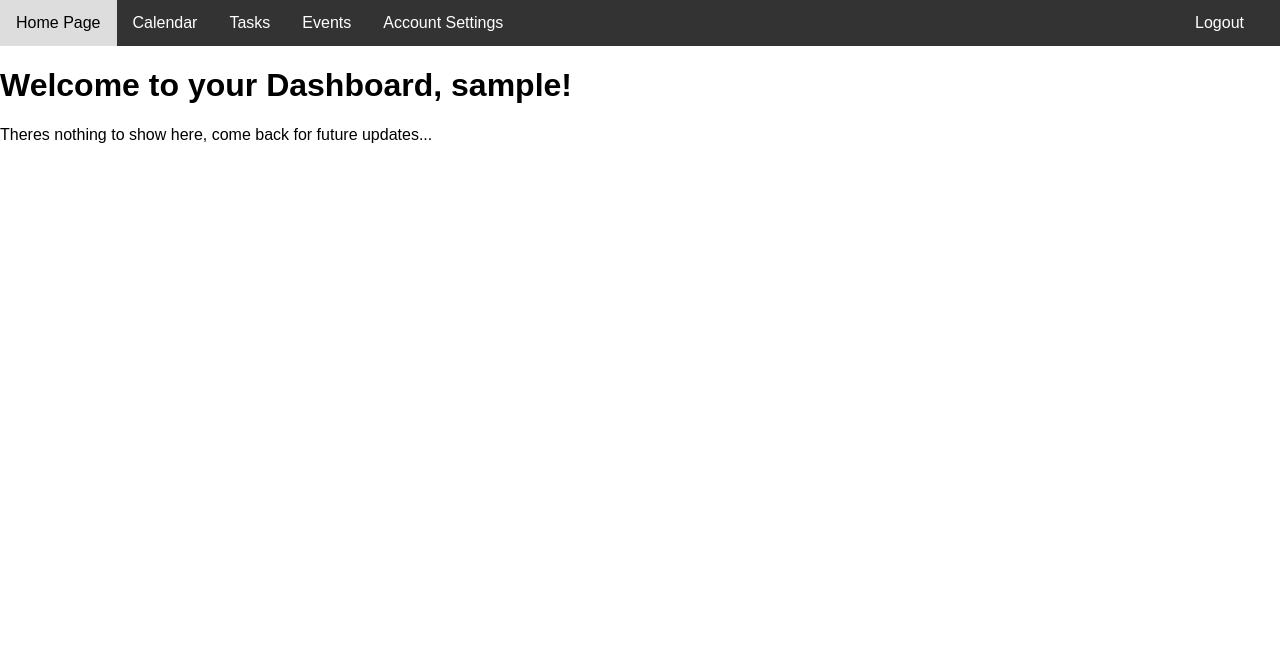
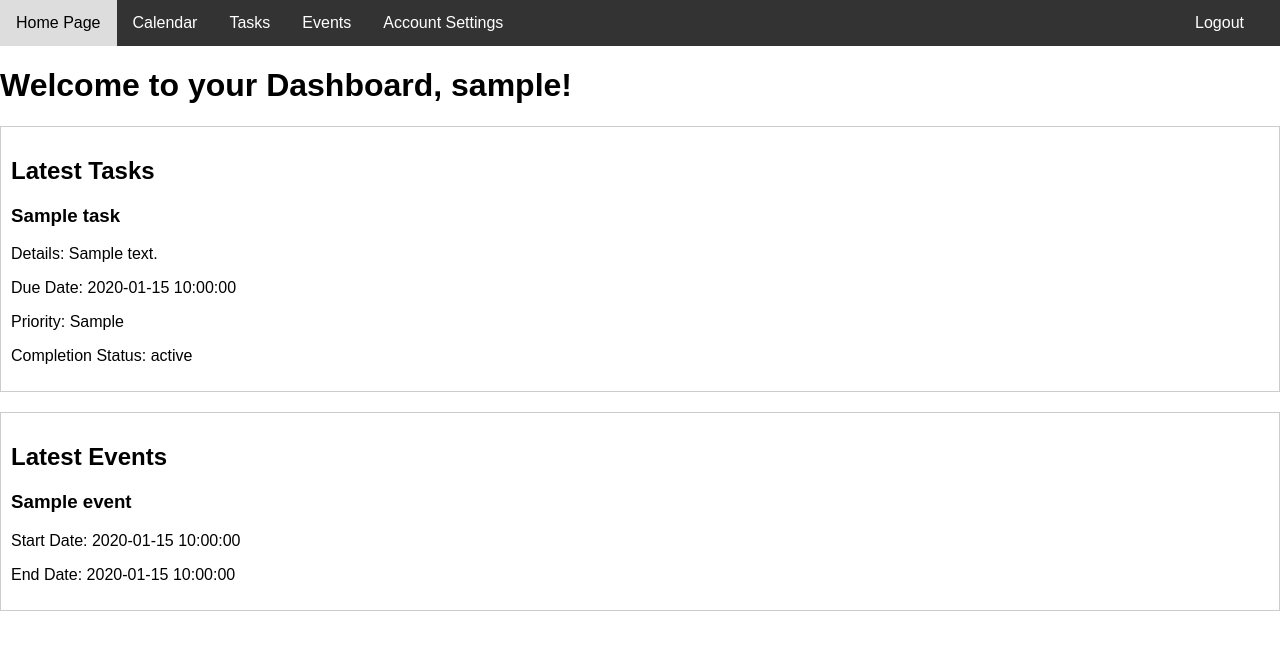
Before and after one commit to Lunarking030/taskmaster, a PHP site: page /dashboard.php in a window 1280 px wide. Shown: the top 650 px of the page. Run offline with PHP 8.4, Linux system fonts and the light colour scheme; the visitor is signed in with stand-in values (Sample User, id 1); tables that the repository leaves empty or names only in its code hold one stand-in row (values such as "Sample post").

Commit message:
home page fixed/ added new files
home page can now display tasks and events that were created in the database from their respective pages. added fetch events and tasks files to be used for javascript when displaying the information. still need to fix update and complete files for tasks.

```diff
--- a/create_event.php
+++ b/create_event.php
@@ -17,9 +17,9 @@ if ($conn->connect_error) {
 
 // Fetch data from the form
 if ($_SERVER["REQUEST_METHOD"] == "POST") {
-    $title = $_POST['event_title']; // Adjust the name according to your form
-    $start_date = $_POST['start_date']; // Adjust the name according to your form
-    $end_date = $_POST['end_date']; // Adjust the name according to your form
+    $title = $_POST['event_title'];
+    $start_date = $_POST['start_date'];
+    $end_date = $_POST['end_date'];
 
     // Prepare and execute the SQL INSERT statement
     $stmt = $conn->prepare("INSERT INTO events (title, start_date, end_date) VALUES (?, ?, ?)");
--- a/dashboard.php
+++ b/dashboard.php
@@ -1,8 +1,4 @@
 <?php
-
-// dashboard.php = dashboard or home page, written by John-Bryan Nicdao
-
-
 session_start();
 
 // Redirect to login if not logged in
@@ -11,9 +7,6 @@ if (!isset($_SESSION['username'])) {
     exit();
 }
 
-// Assume you have the user's name stored in $_SESSION['username']
-$userName = $_SESSION['username'];
-
 // Logout handling
 if (isset($_POST['logout'])) {
     session_unset(); // Unset all session variables
@@ -21,6 +14,8 @@ if (isset($_POST['logout'])) {
     header("Location: logout.php"); // Redirect to logout script
     exit();
 }
+
+
 ?>
 
 <!DOCTYPE html>
@@ -78,6 +73,12 @@ if (isset($_POST['logout'])) {
             background-color: #ddd;
             color: black;
         }
+
+        .container {
+            border: 1px solid #ccc;
+            padding: 10px;
+            margin-bottom: 20px;
+        }
     </style>
 </head>
 <body>
@@ -97,9 +98,77 @@ if (isset($_POST['logout'])) {
 </ul>
 
 <div class="content">
-    <h1>Welcome to your Dashboard, <span class="username"><?= $userName ?></span>!</h1>
-    <p>Theres nothing to show here, come back for future updates...</p>
+    <h1>Welcome to your Dashboard, <span class="username"><?= $_SESSION['username'] ?></span>!</h1>
+
+    <!-- Latest Tasks Container -->
+    <div class="container" id="latestTasksContainer">
+        <h2>Latest Tasks</h2>
+        <div id="tasksContent"></div>
+    </div>
+
+    <!-- Latest Events Container -->
+    <div class="container" id="latestEventsContainer">
+        <h2>Latest Events</h2>
+        <div id="eventsContent"></div>
+    </div>
+
+    <script>
+    // Function to fetch and display tasks
+    function fetchAndDisplayTasks() {
+        fetch('fetch_tasks.php')
+            .then(response => response.json())
+            .then(tasks => {
+                const tasksContent = document.getElementById('tasksContent');
+                if (tasks.length > 0) {
+                    tasks.forEach(task => {
+                        const taskDiv = document.createElement('div');
+                        taskDiv.classList.add('task');
+                        taskDiv.innerHTML = `
+                            <h3>${task.task_name}</h3>
+                            <p>Details: ${task.task_details}</p>
+                            <p>Due Date: ${task.due_date}</p>
+                            <p>Priority: ${task.priority}</p>
+                            <p>Completion Status: ${task.completion_status}</p>
+                        `;
+                        tasksContent.appendChild(taskDiv);
+                    });
+                } else {
+                    tasksContent.innerHTML = '<p>No tasks found.</p>';
+                }
+            })
+            .catch(error => console.error('Error fetching tasks:', error));
+    }
+
+    // Function to fetch and display events
+    function fetchAndDisplayEvents() {
+        fetch('fetch_events.php')
+            .then(response => response.json())
+            .then(events => {
+                const eventsContent = document.getElementById('eventsContent');
+                if (events.length > 0) {
+                    events.forEach(event => {
+                        const eventDiv = document.createElement('div');
+                        eventDiv.classList.add('event');
+                        eventDiv.innerHTML = `
+                            <h3>${event.title}</h3>
+                            <p>Start Date: ${event.start_date}</p>
+                            <p>End Date: ${event.end_date}</p>
+                        `;
+                        eventsContent.appendChild(eventDiv);
+                    });
+                } else {
+                    eventsContent.innerHTML = '<p>No events found.</p>';
+                }
+            })
+            .catch(error => console.error('Error fetching events:', error));
+    }
+
+    // Call the functions to fetch and display tasks and events
+    fetchAndDisplayTasks();
+    fetchAndDisplayEvents();
+</script>
 </div>
+
 
 </body>
 </html>
--- /dev/null
+++ b/fetch_events.php
@@ -0,0 +1,40 @@
+<?php
+
+//backend file to use javascript to fetch events data from events table, written by John-Bryan Nicdao
+
+
+// Establish a connection to the database
+$servername = "localhost";
+$username = "root";
+$password = NULL;
+$dbname = "taskmaster";
+
+// Create connection
+$conn = new mysqli($servername, $username, $password, $dbname);
+
+// Check connection
+if ($conn->connect_error) {
+    die("Connection failed: " . $conn->connect_error);
+}
+
+// Query to fetch events
+$sql = "SELECT id, title, start_date, end_date FROM events"; // Adjust based on your table structure
+$result = $conn->query($sql);
+
+// If events are found, format data and return as JSON
+if ($result->num_rows > 0) {
+    $events = array();
+    while ($row = $result->fetch_assoc()) {
+        $events[] = $row; // Push each event row into the events array
+    }
+
+    // Return events data as JSON
+    echo json_encode($events);
+} else {
+    // No events found
+    echo json_encode(array()); // Return an empty array as JSON
+}
+
+// Close the database connection
+$conn->close();
+?>
--- /dev/null
+++ b/fetch_tasks.php
@@ -0,0 +1,39 @@
+<?php
+
+//backend to use javascript to fetch data from tasks table, written by John-Bryan Nicdao
+
+// Establish a connection to the database
+$servername = "localhost";
+$username = "root";
+$password = NULL;
+$dbname = "taskmaster";
+
+// Create connection
+$conn = new mysqli($servername, $username, $password, $dbname);
+
+// Check connection
+if ($conn->connect_error) {
+    die("Connection failed: " . $conn->connect_error);
+}
+
+// Query to fetch tasks
+$sql = "SELECT id, task_name, task_details, due_date, priority, completion_status FROM tasks";
+$result = $conn->query($sql);
+
+// If tasks are found, format data and return as JSON
+if ($result->num_rows > 0) {
+    $tasks = array();
+    while ($row = $result->fetch_assoc()) {
+        $tasks[] = $row; // Push each task row into the tasks array
+    }
+
+    // Return tasks data as JSON
+    echo json_encode($tasks);
+} else {
+    // No tasks found
+    echo json_encode(array()); // Return an empty array as JSON
+}
+
+// Close the database connection
+$conn->close();
+?>
```
